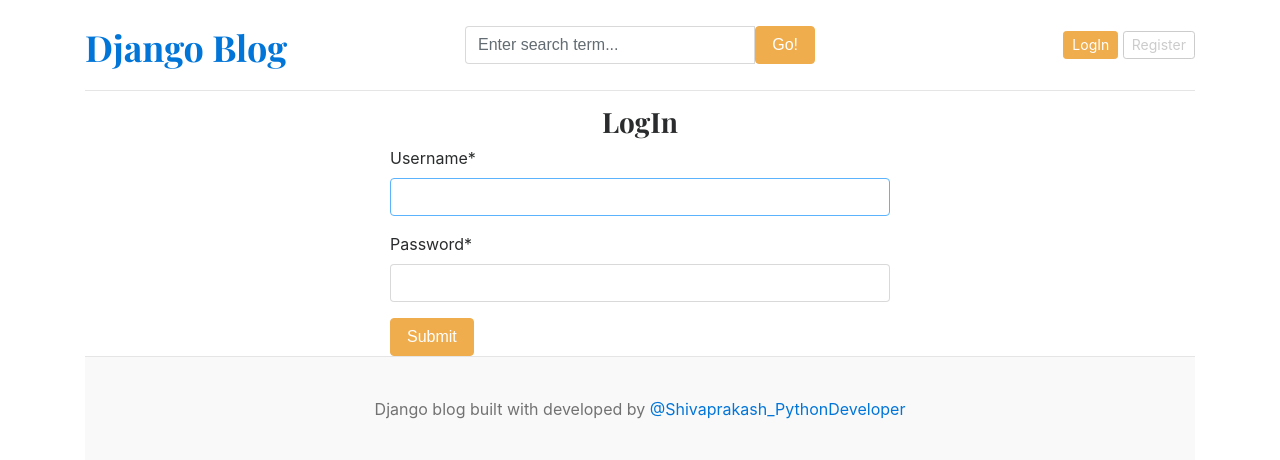
After one commit to SHIVAPRAKASH2003/django-blog, a Django app: page /login/ in a window 1280 px wide. The commit adds this page. Shown: the top 460 px of the page. Run offline with Django 5.2, Linux system fonts and the light colour scheme; data that the repository does not hold is empty; some libraries are stand-ins or nearby versions.

Commit message:
registration and login functionality

```diff
--- a/blog_main/settings.py
+++ b/blog_main/settings.py
@@ -39,6 +39,8 @@ INSTALLED_APPS = [
     'django.contrib.staticfiles',
     'blogs',
     'assignments',
+    'crispy_forms',
+    'crispy_bootstrap4',
 ]
 
 MIDDLEWARE = [
@@ -126,3 +128,5 @@ STATICFILES_DIRS = [
 
 MEDIA_URL = '/media/'
 MEDIA_ROOT = BASE_DIR/ 'media'
+
+CRISPY_TEMPLATE_PACK = 'bootstrap4'
--- a/blog_main/urls.py
+++ b/blog_main/urls.py
@@ -25,7 +25,10 @@ urlpatterns = [
     path('admin/', admin.site.urls),
     path('', views.home, name='home'),
     path('category/', include('blogs.urls')),
-    path('<slug:slug>/', BlogsView.blogs, name='blogs'),
+    path('blogs/<slug:slug>/', BlogsView.blogs, name='blogs'),
     # search endpoint
-    path('blogs/search/', BlogsView.search, name='search')
+    path('blogs/search/', BlogsView.search, name='search'),
+    path('register/', views.register, name='register'),
+    path('login/',views.login, name='login'),
+    path('logout/',views.logout, name='logout'),
 ] + static(settings.MEDIA_URL, document_root= settings.MEDIA_ROOT)
--- a/blog_main/views.py
+++ b/blog_main/views.py
@@ -1,6 +1,9 @@
-from django.shortcuts import render
+from django.shortcuts import render,redirect
 from blogs.models import Category,Blog
 from assignments.models import About
+from .forms import RegisterationForm
+from django.contrib.auth.forms import AuthenticationForm
+from django.contrib import auth
 
 def home(request):
     # categories = Category.objects.all()
@@ -21,3 +24,38 @@ def home(request):
         'about':about,
     }
     return render(request, 'home.html', context)
+
+def register(request):
+    if request.method == 'POST':
+        form = RegisterationForm(request.POST)
+        if form.is_valid():
+            form.save()
+            return redirect('register')
+    else:
+        form = RegisterationForm()
+    context = {
+        'form':form,
+    }
+    return render(request, 'register.html', context)
+
+def login(request):
+    if request.method == 'POST':
+        form = AuthenticationForm(request,request.POST)
+        if form.is_valid():
+            username = form.cleaned_data['username']
+            password = form.cleaned_data['password']
+            user = auth.authenticate(username=username, password=password)
+
+            if user is not None:
+                auth.login(request, user)
+            return redirect('home')
+
+    form = AuthenticationForm()
+    context = {
+        'form':form,
+    }
+    return render(request, 'login.html',context)
+
+def logout(request):
+    auth.logout(request)
+    return redirect('home')
--- a/templates/base.html
+++ b/templates/base.html
@@ -28,8 +28,14 @@
             </form>
           </div>
           <div class="col-4 d-flex justify-content-end align-items-center">
-            <a class="btn btn-sm btn-warning" href="#">Login</a> &nbsp;
-            <a class="btn btn-sm btn-outline-secondary" href="#">Register</a>
+            {% if  not user.is_authenticated %}
+            <a class="btn btn-sm btn-warning" href="{% url "login" %}">LogIn</a> &nbsp;
+            <a class="btn btn-sm btn-outline-secondary" href="{% url "register" %}">Register</a>
+            {% else %}
+            <span> You are logged in  as {{ user }}</span>
+            &emsp;
+            <span><a href="{% url "logout" %}">Logout</a></span>
+            {% endif %}
           </div>
         </div>
       </header>
--- /dev/null
+++ b/templates/login.html
@@ -0,0 +1,14 @@
+{% extends "base.html" %}
+
+{% block content %}
+{% load crispy_forms_tags %}
+<h3 class="text-center">LogIn</h3>
+
+<form action="{% url "login" %}" method="POST" style="width:500px; margin:auto">
+    {% csrf_token %}
+    {{form | crispy}}
+    <button type="submit" class="btn btn-warning">Submit</button>
+</form>
+
+
+{% endblock  %}
```
Also changed, not shown: blog_main/forms.py (added, +7 -0 lines), templates/register.html (added, +13 -0 lines), blogs/views.py (line endings or trailing spaces).
